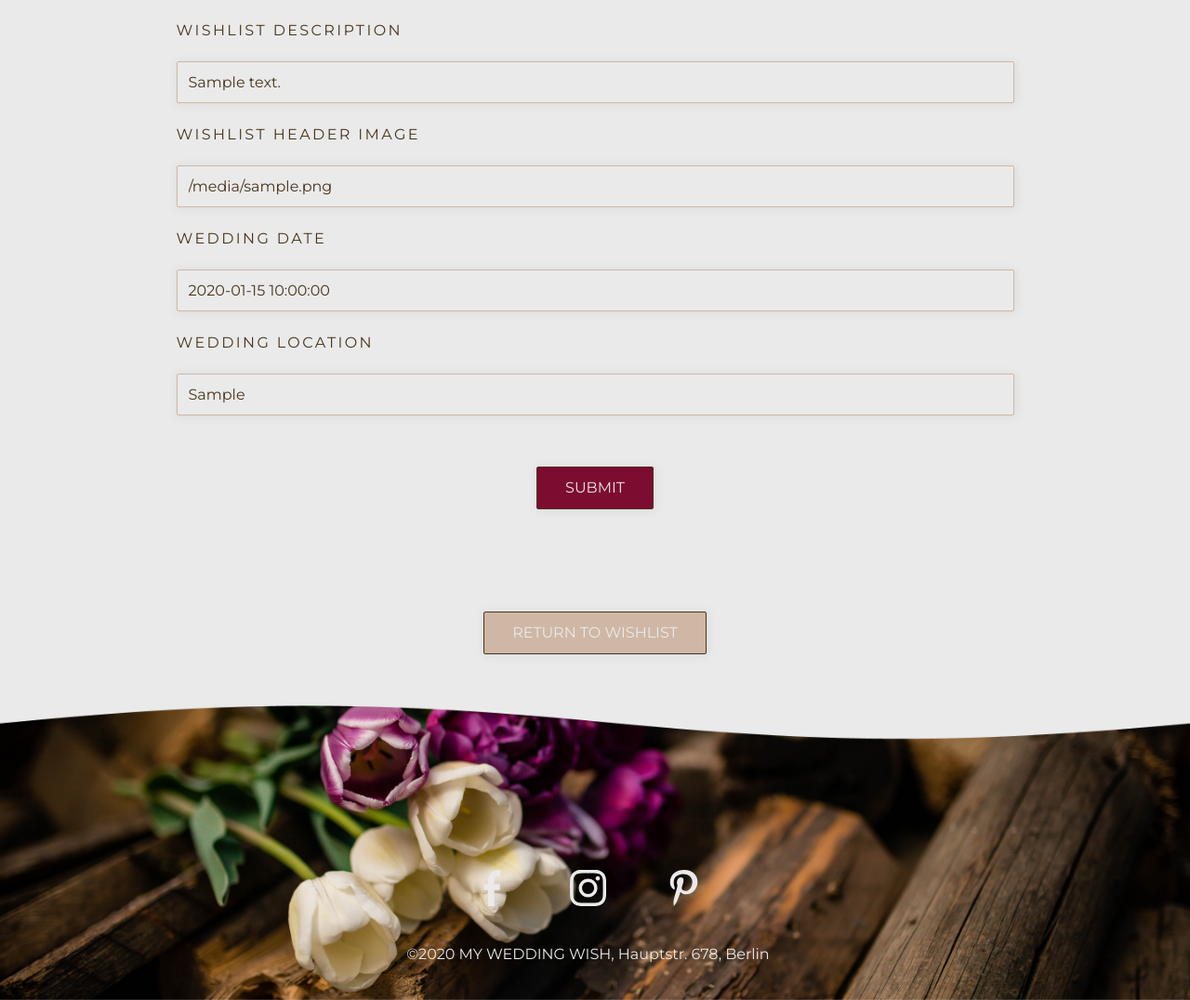
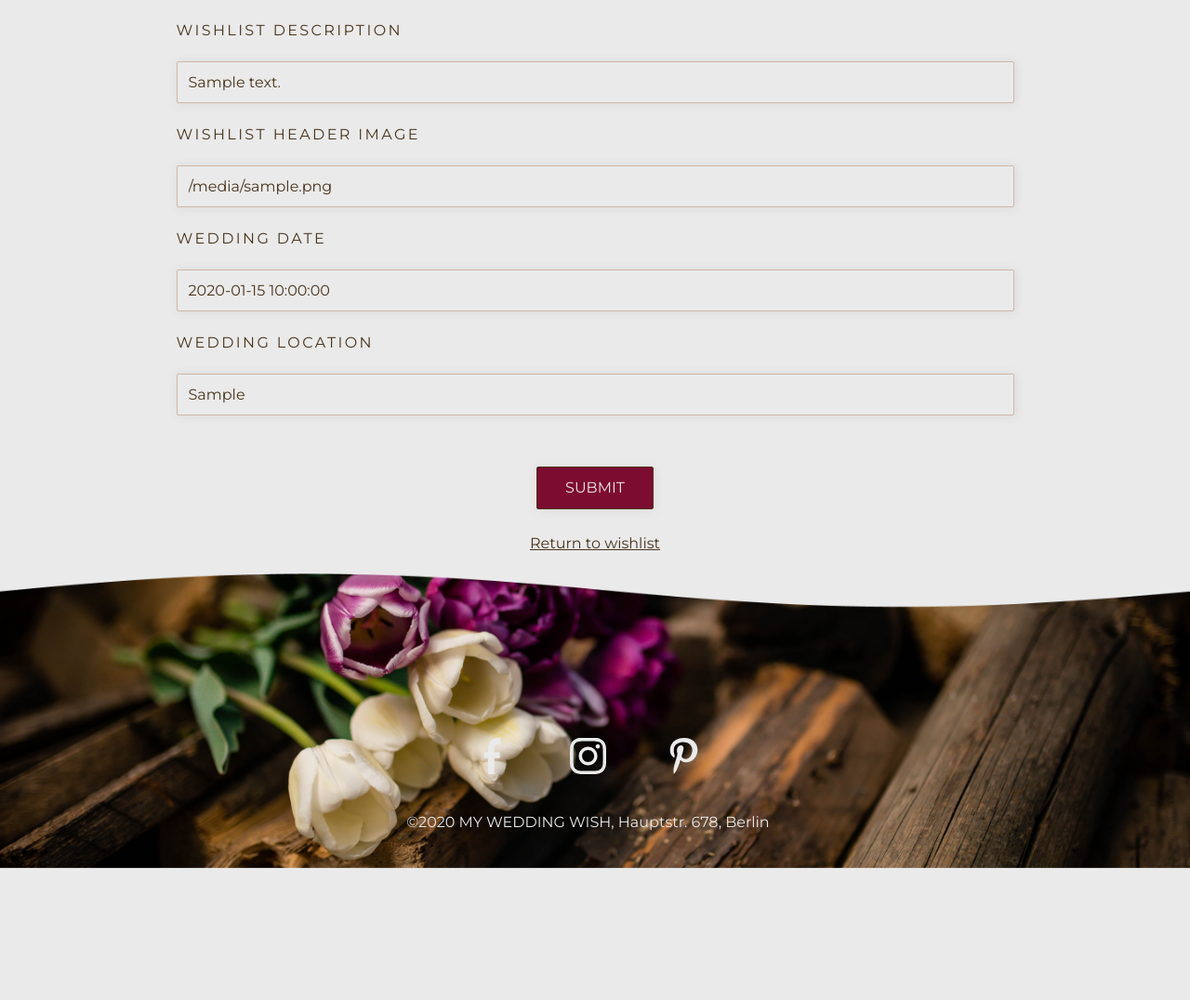
Before and after one commit to valentina-b/book-my-wedding-wish, a Flask app: a page that uses templates/wishlist_editing.html in a window 1280 px wide. Shown: the part 540-1616 px from the top of the page at 93% size. After the commit the page ends 1474 px from the top, so only its background shows below. Run offline with Flask 2, Linux system fonts and the light colour scheme; a database or web service that is not in the repository returns one stand-in record (values such as "Sample title"); some libraries are stand-ins or nearby versions.

Commit message:
Style return link

```diff
--- a/static/css/style.css
+++ b/static/css/style.css
@@ -100,7 +100,7 @@ header {
     width: 100%;
 }
 
-.cta, .cta-supporting {
+.cta {
     text-transform: uppercase;
     color: var(--app-color-subtle);
     background-color: var(--app-color-accent);
@@ -113,22 +113,29 @@ header {
     box-shadow: var(--box-shadow);
 }
 
-.cta-supporting {
-    background-color: var(--app-color-supporting-2);
-}
-
-.cta:hover, .cta-supporting:hover {
+.cta:hover {
     background-color: var(--app-color-supporting-2);
     text-decoration: none;
     color: var(--app-color-text);
 }
 
-.cta-button, .cta-supporting {
+.cta-button {
     padding: 10px 30px;
 }
 
-.cta-button:focus, .cta:focus, button:focus, .cta-supporting:focus {
+.cta-button:focus, .cta:focus, button:focus {
     border: 1.5px solid var(--app-color-text);
+}
+
+.return-link {
+    color: var(--app-color-text);
+    text-decoration: underline;
+    display: block;
+    margin: -30px auto 20px auto;
+}
+
+.return-link:hover, .return-link:focus {
+    color: var(--app-color-accent);
 }
 
 .usp-img-background {
@@ -323,6 +330,9 @@ form {
     .cta {
         margin: 40px auto;
     }
+    .return-link {
+        margin: -20px auto 20px auto;
+    }
     .form-group {
         width: 90%;
         margin: 0 auto;
--- a/templates/owner_view.html
+++ b/templates/owner_view.html
@@ -11,7 +11,7 @@
 <h4>THESE ARE ALL PRESENTS IN THE DOC ABOVE:</h4> -->
 
 <h1>"{{ the_wishlist.wishlist_name }}"</h1>
-<h3 class="text-center wishlist-header-h3">{{ the_wishlist.wishlist_wedding_location }} - {{ the_wishlist.wishlist_wedding_date }}</h3>
+<h3 class="text-center">{{ the_wishlist.wishlist_wedding_location }} - {{ the_wishlist.wishlist_wedding_date }}</h3>
 
 <p>
 {% for present in displayed_presents %}
--- a/templates/wishlist_editing.html
+++ b/templates/wishlist_editing.html
@@ -28,11 +28,11 @@
                     <input type="text" class="form-control" id="wishlist_wedding_location" name="wishlist_wedding_location" value="{{ wishlist.wishlist_wedding_location }}">
 
                     <button type="submit" class="cta cta-button">Submit</button>
+                    <a href="{{ url_for('owner_view_dynamic', wishlist_username=wishlist_username) }}" class="return-link text-center">Return to wishlist</a>
                 </div>
             </form>
         </div>
     </div>
-        <a href="{{ url_for('owner_view_dynamic', wishlist_username=wishlist_username) }}" class="cta-supporting">Return to wishlist</a>
 </section>
 
 {% endblock %}
```
